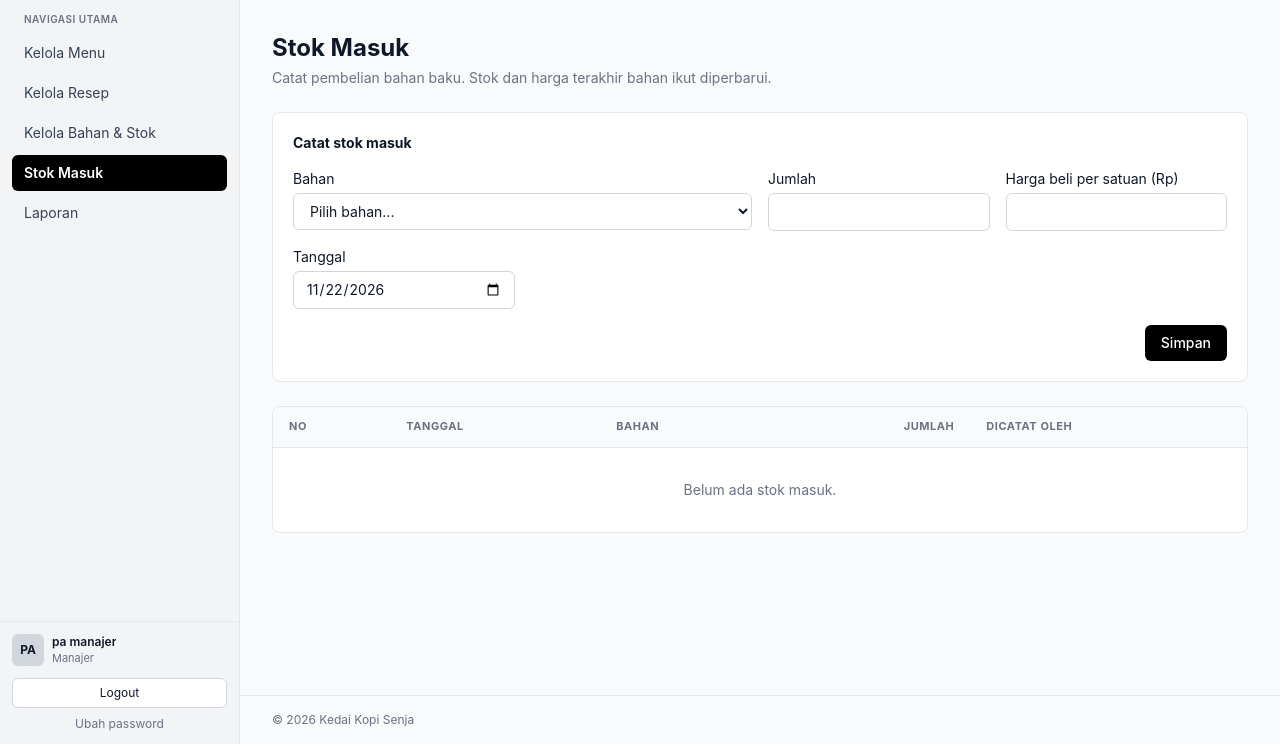
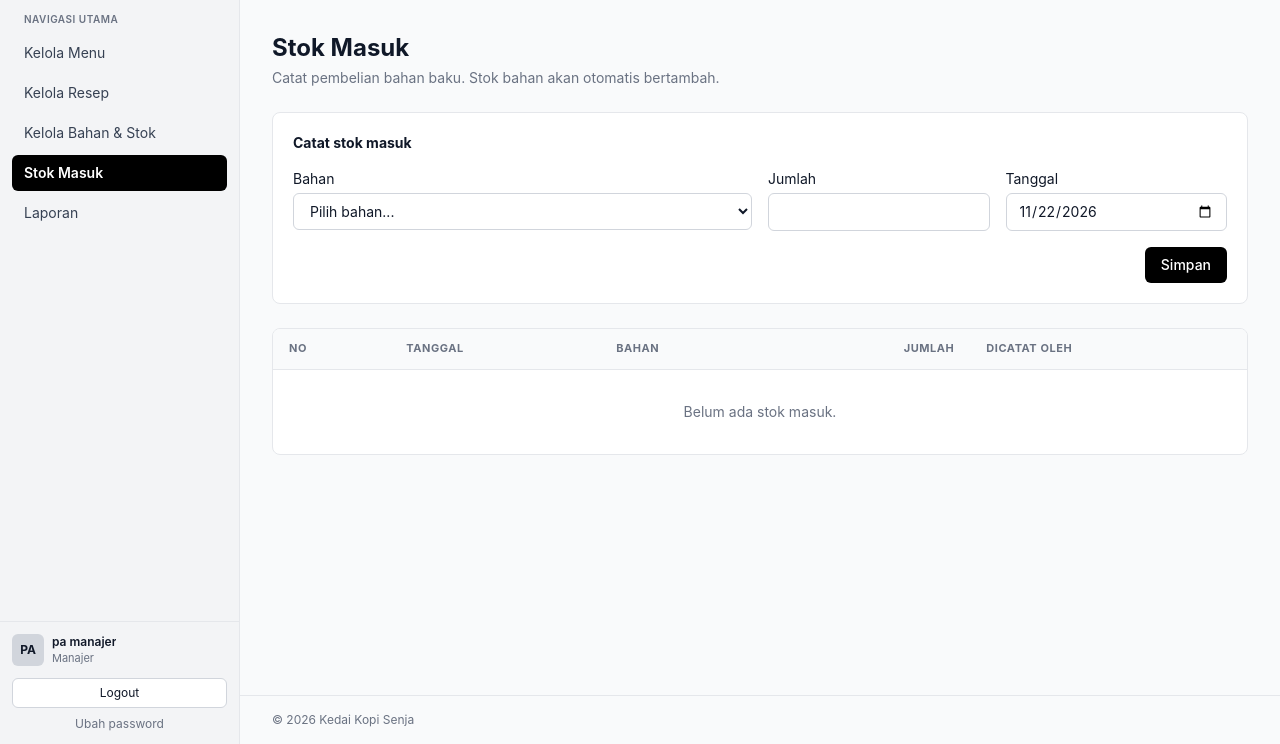
Before and after one commit to aqilahdaffa8/Cafe-UKK, a Laravel app: page /manajer/stok-masuk in a window 1280 px wide. Shown: the part 56-800 px from the top of the page. Run offline with Laravel 12, Linux system fonts and the light colour scheme; a user stored in the database is signed in; data comes from the database, SQL or seed files in the repository; data that the repository does not hold is empty; style sheets or scripts are compiled from the project's sources; parts of the project's set-up code (start-up, migrations or seed data) failed here and were passed over.

Commit message:
menghapus input harga pada pencatatan stok masuk

```diff
--- a/app/Http/Controllers/Manajer/StokMasukController.php
+++ b/app/Http/Controllers/Manajer/StokMasukController.php
@@ -27,7 +27,6 @@ class StokMasukController extends Controller
         $data = $request->validate([
             'id_bahan' => ['required', 'exists:bahans,id_bahan'],
             'jumlah'   => ['required', 'numeric', 'min:0.01', 'max:999999.99'],
-            'harga'    => ['required', 'numeric', 'min:0'],
             'tanggal'  => ['required', 'date', 'before_or_equal:today'],
         ]);
 
@@ -42,13 +41,6 @@ class StokMasukController extends Controller
             ]);
 
             $bahan->jumlah_stok = $bahan->jumlah_stok + $data['jumlah'];
-
-            // Harga hanya diperbarui kalau pembelian ini tidak lebih lama dari harga yang tercatat
-            if (! $bahan->tanggal_harga || $data['tanggal'] >= $bahan->tanggal_harga) {
-                $bahan->harga_terakhir = $data['harga'];
-                $bahan->tanggal_harga  = $data['tanggal'];
-            }
-
             $bahan->save();
 
             return $bahan->nama_bahan;
--- a/resources/views/manajer/stok-masuk.blade.php
+++ b/resources/views/manajer/stok-masuk.blade.php
@@ -1,7 +1,7 @@
 @php
     $angka = fn ($n) => rtrim(rtrim(number_format((float) $n, 2, ',', '.'), '0'), ',');
 @endphp
-<x-layouts.manajer title="Stok Masuk" subtitle="Catat pembelian bahan baku. Stok dan harga terakhir bahan ikut diperbarui.">
+<x-layouts.manajer title="Stok Masuk" subtitle="Catat pembelian bahan baku. Stok bahan akan otomatis bertambah.">
 
     @if ($errors->any())
         <div class="mb-4 rounded-lg bg-red-50 px-4 py-3 text-sm text-red-700">
@@ -13,8 +13,8 @@
           class="mb-6 rounded-lg border border-gray-200 bg-white p-5">
         @csrf
         <h3 class="mb-4 text-sm font-bold">Catat stok masuk</h3>
-        <div class="grid grid-cols-4 gap-4">
-            <label class="col-span-2 block text-sm">Bahan
+        <div class="grid grid-cols-1 md:grid-cols-4 gap-4">
+            <label class="md:col-span-2 block text-sm">Bahan
                 <select name="id_bahan" required class="mt-1 w-full rounded-md border border-gray-300 px-3 py-2">
                     <option value="">Pilih bahan...</option>
                     @foreach ($bahans as $b)
@@ -26,10 +26,6 @@
             </label>
             <label class="block text-sm">Jumlah
                 <input type="number" step="0.01" min="0.01" name="jumlah" value="{{ old('jumlah') }}" required
-                       class="mt-1 w-full rounded-md border border-gray-300 px-3 py-2">
-            </label>
-            <label class="block text-sm">Harga beli per satuan (Rp)
-                <input type="number" step="0.01" min="0" name="harga" value="{{ old('harga') }}" required
                        class="mt-1 w-full rounded-md border border-gray-300 px-3 py-2">
             </label>
             <label class="block text-sm">Tanggal
```
